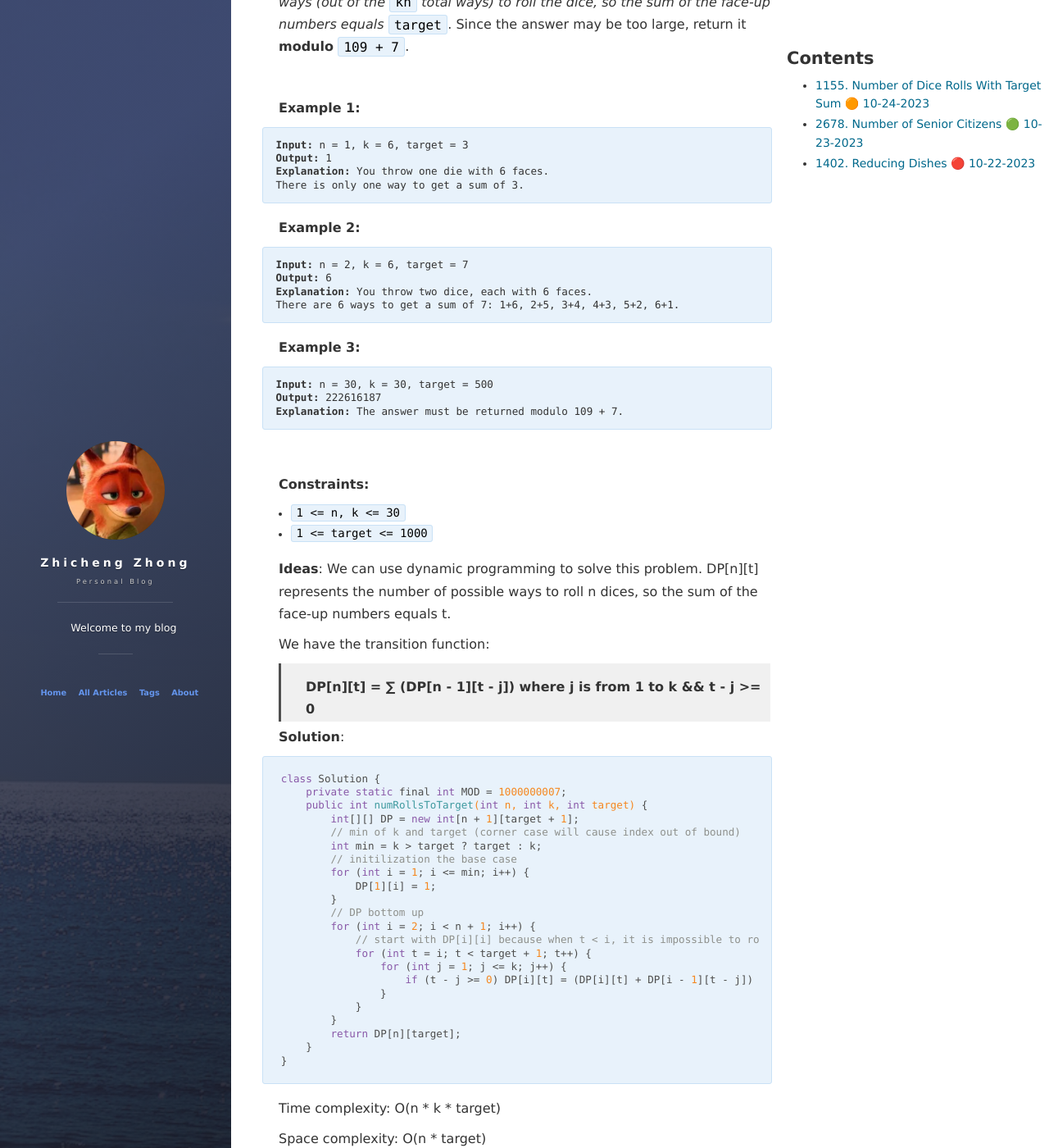
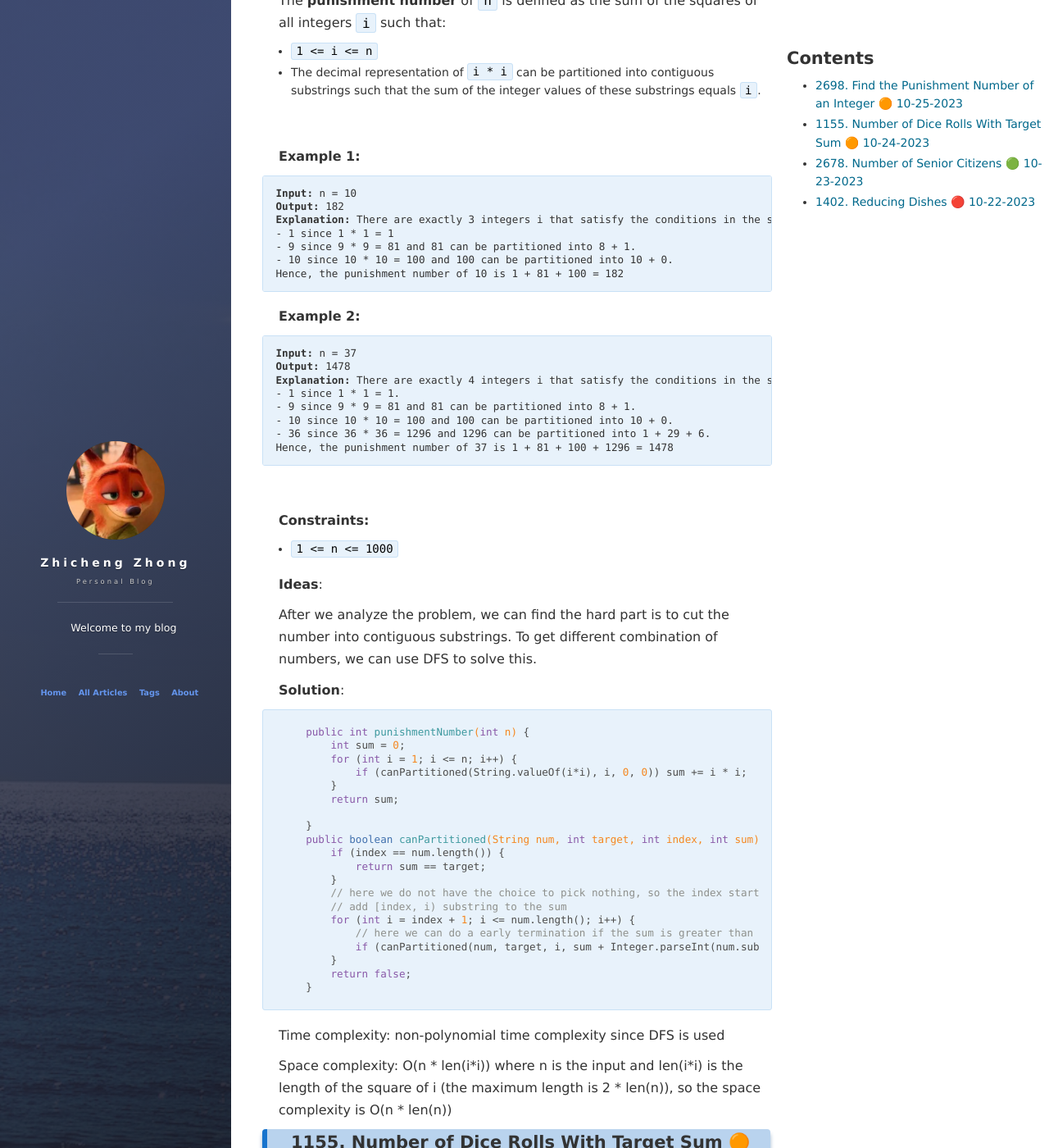
Before and after one commit to ChrisZZhong/chriszzhong.github.io, a Jekyll site: the page built from _posts/2023-10-21-LeetCode-Daily.md, in a window 1280 px wide and 1400 px high, scrolled down 487 px. Shown: the whole window at 82% size. Built offline with Jekyll 4.4.1, drawn with Linux system fonts in a browser that asks for light colours; nearby versions of some CDN libraries; comment, search, counter and statistics services are not loaded; some of the changed text lies outside the part shown.

Commit message:
update daily

````diff
--- a/_posts/2023-10-21-LeetCode-Daily.md
+++ b/_posts/2023-10-21-LeetCode-Daily.md
@@ -5,6 +5,86 @@ date: 2023-10-21
 description: "LeetCode daily problems"
 tag: LeetCode
 ---
+
+## 2698. Find the Punishment Number of an Integer 🟠 10-25-2023
+
+[2698. Find the Punishment Number of an Integer](https://leetcode.com/problems/find-the-punishment-number-of-an-integer/)
+
+**Description**:
+
+<div class="xFUwe" data-track-load="description_content"><p>Given a positive integer <code>n</code>, return <em>the <strong>punishment number</strong></em> of <code>n</code>.</p>
+
+<p>The <strong>punishment number</strong> of <code>n</code> is defined as the sum of the squares of all integers <code>i</code> such that:</p>
+
+<ul>
+	<li><code>1 &lt;= i &lt;= n</code></li>
+	<li>The decimal representation of <code>i * i</code> can be partitioned into contiguous substrings such that the sum of the integer values of these substrings equals <code>i</code>.</li>
+</ul>
+
+<p>&nbsp;</p>
+<p><strong class="example">Example 1:</strong></p>
+
+<pre><strong>Input:</strong> n = 10
+<strong>Output:</strong> 182
+<strong>Explanation:</strong> There are exactly 3 integers i that satisfy the conditions in the statement:
+- 1 since 1 * 1 = 1
+- 9 since 9 * 9 = 81 and 81 can be partitioned into 8 + 1.
+- 10 since 10 * 10 = 100 and 100 can be partitioned into 10 + 0.
+Hence, the punishment number of 10 is 1 + 81 + 100 = 182
+</pre>
+
+<p><strong class="example">Example 2:</strong></p>
+
+<pre><strong>Input:</strong> n = 37
+<strong>Output:</strong> 1478
+<strong>Explanation:</strong> There are exactly 4 integers i that satisfy the conditions in the statement:
+- 1 since 1 * 1 = 1.
+- 9 since 9 * 9 = 81 and 81 can be partitioned into 8 + 1.
+- 10 since 10 * 10 = 100 and 100 can be partitioned into 10 + 0.
+- 36 since 36 * 36 = 1296 and 1296 can be partitioned into 1 + 29 + 6.
+Hence, the punishment number of 37 is 1 + 81 + 100 + 1296 = 1478
+</pre>
+
+<p>&nbsp;</p>
+<p><strong>Constraints:</strong></p>
+
+<ul>
+	<li><code>1 &lt;= n &lt;= 1000</code></li>
+</ul>
+</div>
+
+**Ideas**:
+
+After we analyze the problem, we can find the hard part is to cut the number into contiguous substrings. To get different combination of numbers, we can use DFS to solve this.
+
+**Solution**:
+
+```Java
+    public int punishmentNumber(int n) {
+        int sum = 0;
+        for (int i = 1; i <= n; i++) {
+            if (canPartitioned(String.valueOf(i*i), i, 0, 0)) sum += i * i;
+        }
+        return sum;
+
+    }
+    public boolean canPartitioned(String num, int target, int index, int sum) {
+        if (index == num.length()) {
+            return sum == target;
+        }
+        // here we do not have the choice to pick nothing, so the index start from index + 1
+        // add [index, i) substring to the sum
+        for (int i = index + 1; i <= num.length(); i++) {
+            // here we can do a early termination if the sum is greater than target
+            if (canPartitioned(num, target, i, sum + Integer.parseInt(num.substring(index, i)))) return true;
+        }
+        return false;
+    }
+```
+
+Time complexity: non-polynomial time complexity since DFS is used
+
+Space complexity: O(n \* len(i\*i)) where n is the input and len(i*i) is the length of the square of i (the maximum length is 2 * len(n)), so the space complexity is O(n \* len(n))
 
 ## 1155. Number of Dice Rolls With Target Sum 🟠 10-24-2023
 
````
